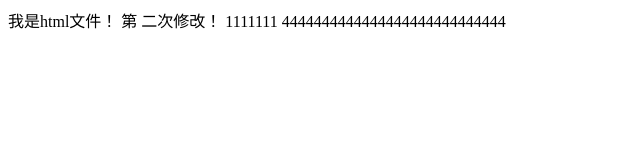
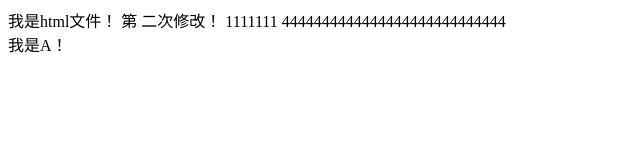
Before and after one commit to wweewweehouzi/git-demo, a plain HTML site: page index.html in a window 1280 px wide. Shown: the full height of the page, 0-640 px from the left. Drawn offline with Linux system fonts and the light colour scheme.

Commit message:
冲突尝试

```diff
--- a/index.html
+++ b/index.html
@@ -1 +1,3 @@
 我是html文件！ 第 二次修改！ 1111111 4444444444444444444444444444
+
+<div>我是A！</div>
```
